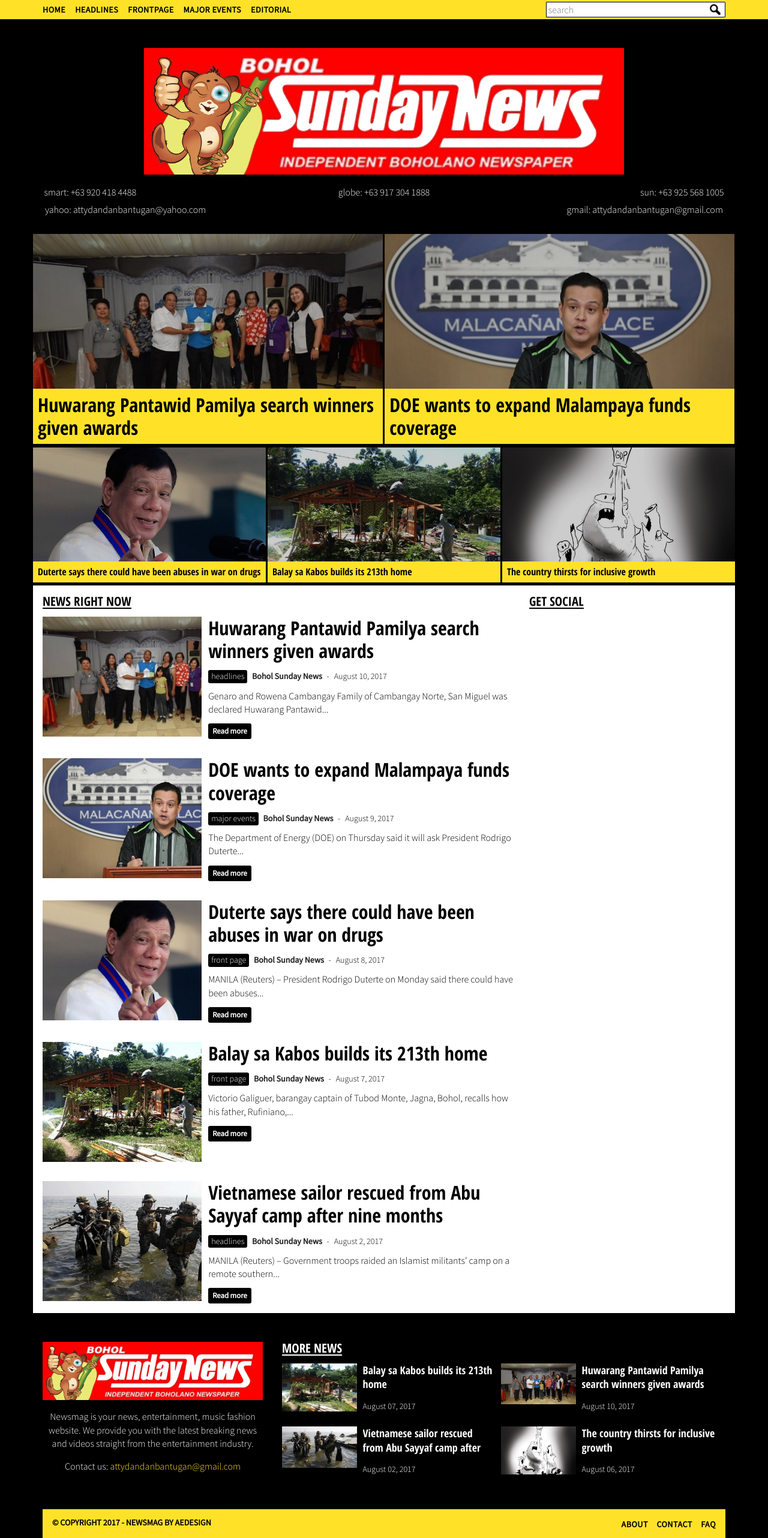
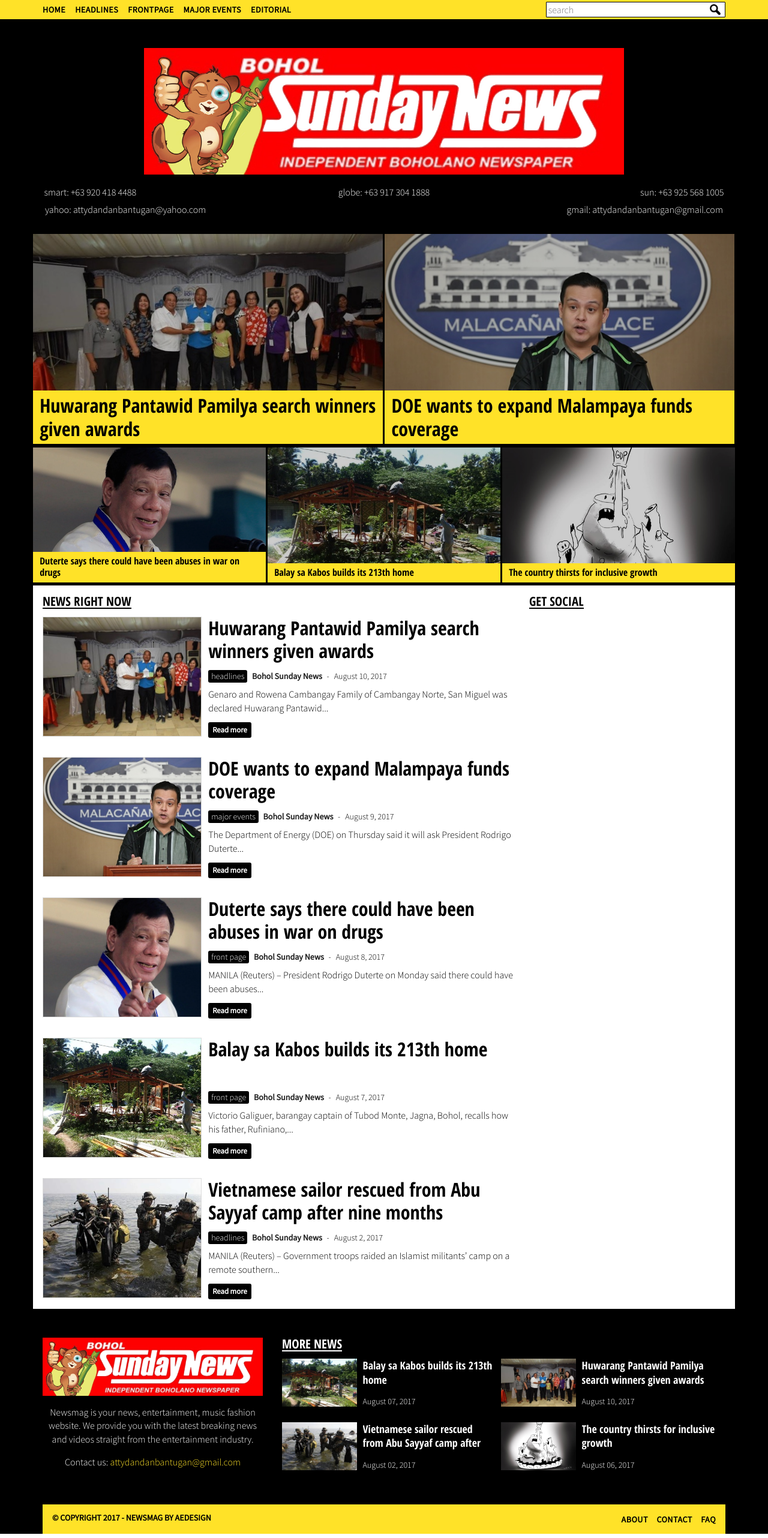
Before and after one commit to twintravelbohol/sunday, a Jekyll site: the page built from index.html, in a window 1280 px wide. Shown: the whole page at 60% size. Built offline with Jekyll 4.4.1, drawn with Linux system fonts in a browser that asks for light colours; nearby versions of some CDN libraries.

Commit message:
Add files via upload

```diff
--- a/_sass/2-base/custom-style.sass
+++ b/_sass/2-base/custom-style.sass
@@ -87,6 +87,7 @@
 
                .title
                   margin-bottom: .4rem
+                  height: auto
 
    .box-title
       color: white
@@ -105,7 +106,6 @@
                border-bottom: 0px
                text-transform: none
                margin-bottom: 0px
-               max-height: 46px
                overflow: hidden
 
             .date
@@ -131,7 +131,10 @@
 
             .text
                padding: 0px
-               padding-right: .6rem
+               padding-right: .7rem
+
+               .title
+                  height: 46px
 
    @media screen and (min-width: 768px)
       .article-list
@@ -146,7 +149,8 @@
                overflow: hidden
 
                img
-                  width: 100%
+                  +size(auto 100%)
+                  min-width: 100%
 
             .text
                float: left
@@ -170,9 +174,6 @@
       .article-list
          .article
             width: 365px
-
-            .img
-               height: 80px
 
             .text
                width: 240px
@@ -316,7 +317,7 @@
       +display(block)
       margin-bottom: .6rem
       border-bottom: 1px dotted black
-      padding: .6rem 0px
+      padding: .6rem 0px 1.1rem
 
       &:last-of-type
          border-bottom-width: 0px
@@ -337,7 +338,7 @@
 
          .extra
             font-size: .88rem
-            margin: .1rem 0px .6rem
+            margin: .1rem 0px .5rem
 
             > *
                margin-right: .3rem
@@ -383,11 +384,12 @@
          .img
             +display(block)
             float: left
-            width: 215px
+            +size(215px 161px)
             overflow: hidden
+            border: 1px solid #ddd
 
             img
-               +size(auto 165px)
+               +size(auto 100%)
 
          .text
             float: left
@@ -399,7 +401,7 @@
                   color: darken($color-alt, 12)
 
             .description
-               margin-bottom: .8rem
+               margin-bottom: 0px
 
             .read-more
                margin-top: 0px
@@ -410,6 +412,9 @@
       width: 605px
 
       .article
+         .img
+            height: 150px
+
          .text
             width: 390px
 
@@ -422,19 +427,18 @@
 
       .article
          .img
-            width: 265px
-
-            img
-               +size(auto 200px)
+            +size(265px 200px)
 
          .text
             width: 530px
 
             .title
                font-size: 2rem
+               height: 76px
 
             .description
                +display(inline-block)
+               margin-bottom: .8rem
 
             .read-more
                +display(inline-block)
@@ -461,8 +465,6 @@
          padding: 1rem
          background-color: white
          +clearfix()
-
-         .articles
 
          .sidebar
             +display(none)
--- a/_sass/3-sections/headlines.sass
+++ b/_sass/3-sections/headlines.sass
@@ -24,7 +24,7 @@
 
          .title
             background-color: $color-alt
-            padding: .5rem
+            padding: .4rem .7rem
             bottom: 0px
             +position(absolute)
             margin: 0px
--- a/_sass/5-layouts/post.sass
+++ b/_sass/5-layouts/post.sass
@@ -41,6 +41,8 @@
 
                img
                   max-width: 100%
+                  padding: .5rem
+                  border: 1px solid #ddd
 
          .post-sidebar
             margin-top: 1rem
```
